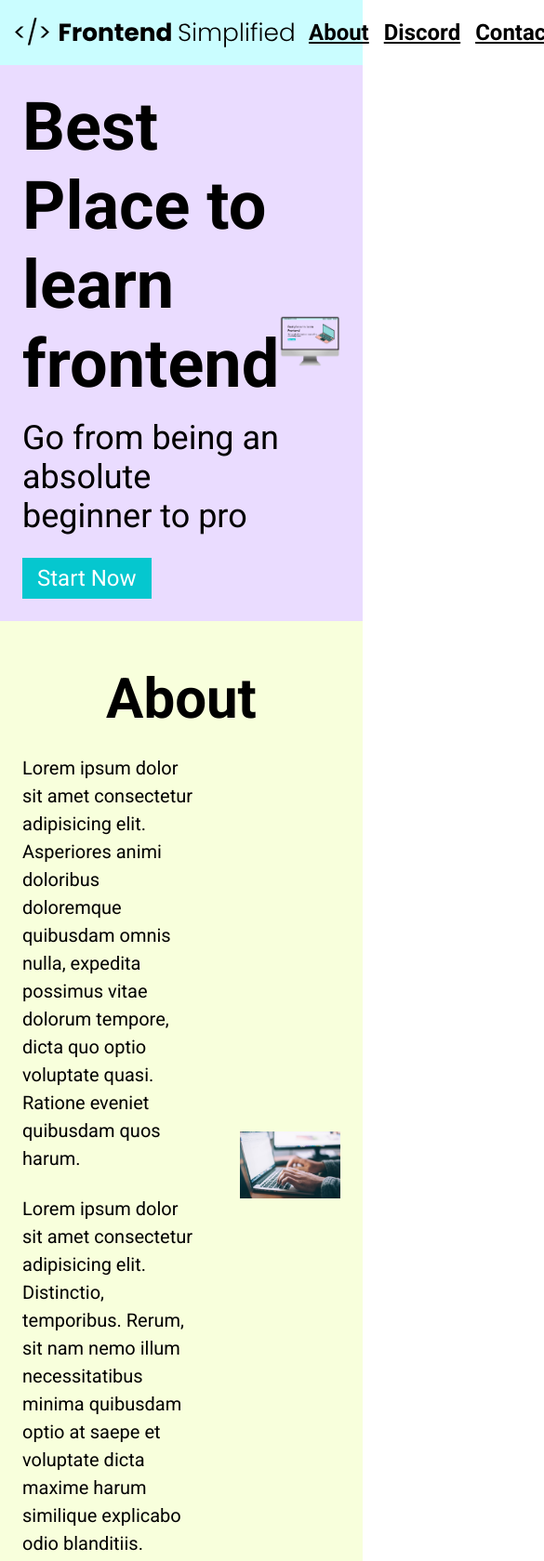
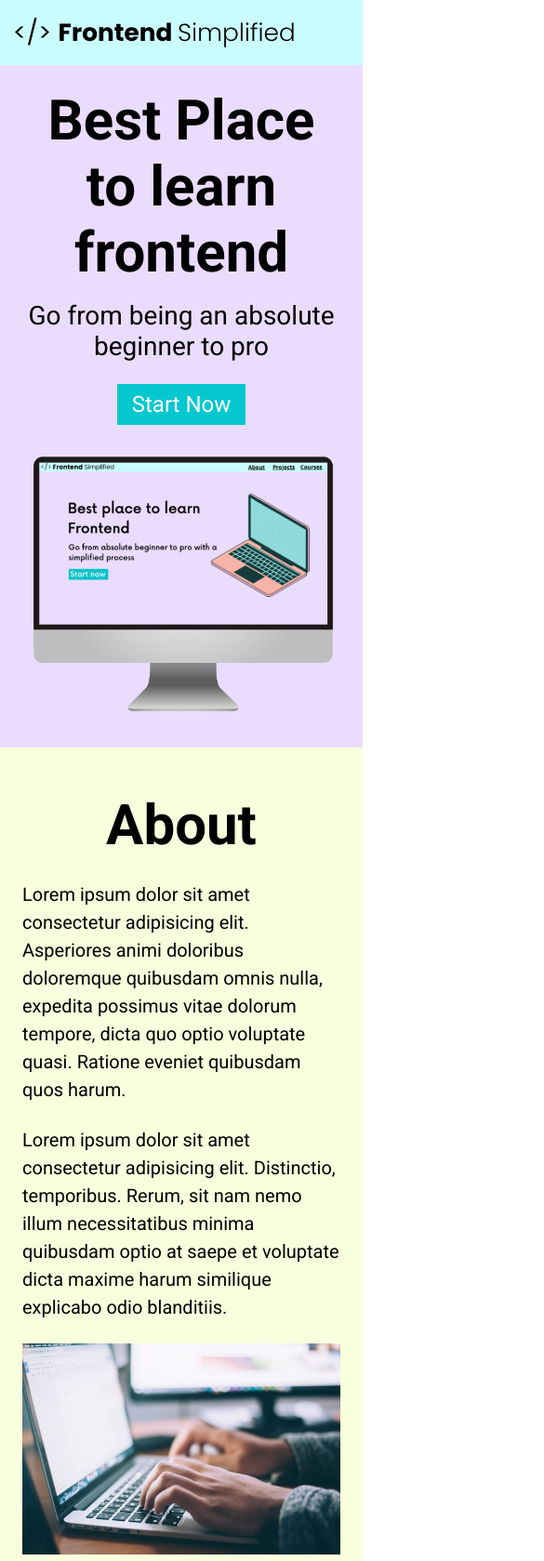
Before and after one commit to davidmgreenberg/Mock-Website-HTML-Outline, a plain HTML site: page index.html in a window 390 px wide. Shown: the top 1679 px of the page at 93% size, 585 px wide, since content can reach past the window. Drawn offline with Linux system fonts and the light colour scheme.

Commit message:
added responsiveness to java site

```diff
--- a/index.html
+++ b/index.html
@@ -19,10 +19,10 @@
       </nav>
       <header>
         <div class="row">
-          <div>
+          <div class = "home__description">
             <h1>Best Place to learn frontend</h1>
             <p class="subheader">Go from being an absolute beginner to pro</p>
-            <button>Start Now</button>
+            <button class = "home__description--button">Start Now</button>
           </div>
           <figure>
             <img src="./images/laptop.png" alt="Home page image" />
--- a/style.css
+++ b/style.css
@@ -138,6 +138,7 @@ form {
     width: 100%;
     max-width:600px;
     margin:0 auto;
+    padding: 0 24px;
 }
 
 input, textarea {
@@ -166,3 +167,62 @@ footer {
 .footer__link {
     padding: 0 16px;
 }
+/* SMART PHONES, TABLETS, LARGE SMARTPHONES */
+@media (max-width:728px) {
+.row {
+    flex-direction:column;
+
+}
+.home__description {
+    margin-bottom:24px;
+    display: flex;
+    flex-direction: column;
+    align-items: center;
+}
+.home__description--button {
+max-width: 240px;
+}
+h1 {
+    text-align: center;
+    font-size:60px;
+
+}
+
+.subheader {
+    text-align: center;
+    font-size:28px;
+}
+
+ul {
+    display: none;
+}
+
+.section__description {
+    flex-direction: column;
+}
+.section__description--wrapper {
+    width: 100%;
+}
+
+.about__img--wrapper{
+    width: 100%;
+}
+#discord .section__description {
+    flex-direction: column-reverse;
+}
+footer {
+    padding:48px 24px;
+}
+.footer__logo {
+ max-width: 360px;
+}
+
+.footer__link {
+    padding: 0 4px;
+    font-size:18px;
+}
+
+.footer__links {
+    margin-bottom:24px;
+}
+}
```
